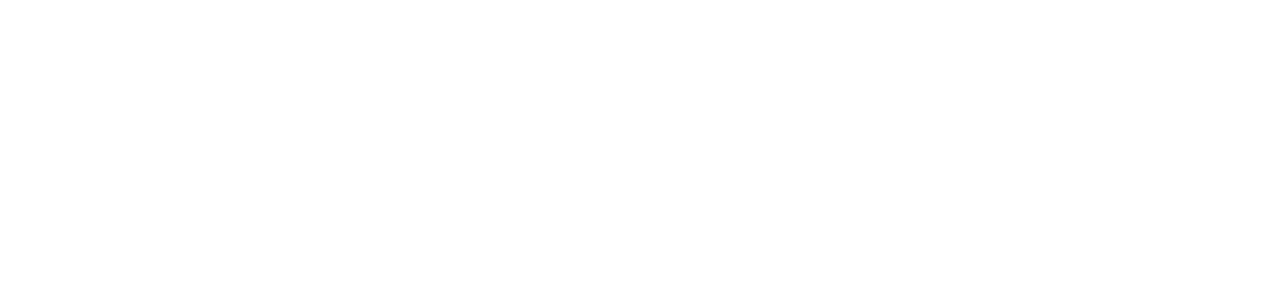
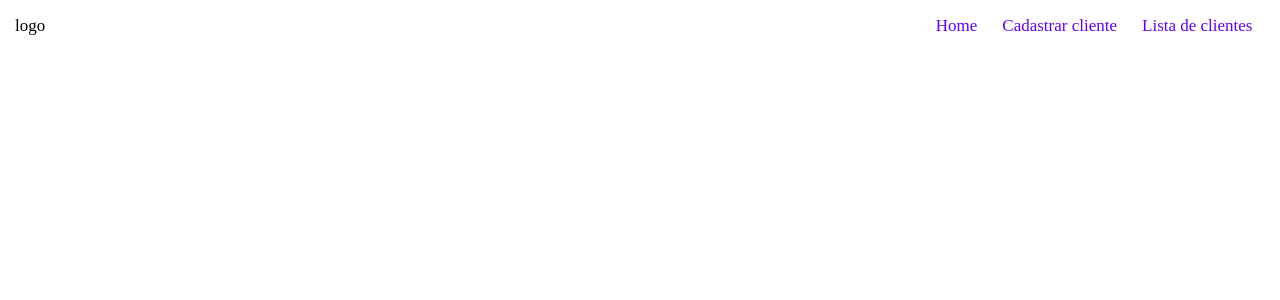
Before and after one commit to rodrigoDeSouzaFernandes/teste-pr-tico-LogLife, a React (Create React App) app: page /home in a window 1280 px wide. Shown: the top 300 px of the page. Built offline with nearby package versions, Linux system fonts and the light colour scheme.

Commit message:
começa formulario de cadastro de clientes

```diff
--- a/src/App.js
+++ b/src/App.js
@@ -6,6 +6,8 @@ import { Reset } from 'styled-reset'
 import Login from './Pages/Login';
 import theme from './theme'
 import Provider from './context/Provider'
+import Home from './Pages/Home';
+import ClientRegister from './Pages/ClientRegister';
 
 
 function App() {
@@ -15,6 +17,8 @@ function App() {
         <Reset />
         <Switch>
           <Route exact path='/' component={ Login } />
+          <Route exact path='/home' component={ Home } />
+          <Route exact path='/register' component={ ClientRegister } />
         </Switch>
       </ThemeProvider>
     </Provider>
--- /dev/null
+++ b/src/Components/ClientRegisterForm/index.js
@@ -0,0 +1,46 @@
+  import React, {useState} from 'react';
+
+  import {ClientForm, ClientTextField} from './styles';
+
+  import {Select, MenuItem, FormHelperText} from '@material-ui/core'
+
+  function ClientRegisterForm() {
+    const [ typeOfClient, setTypeOfClient ] = useState(null);
+
+    const clientType = () => (
+      <>
+        <FormHelperText>Placeholder</FormHelperText>
+        <Select
+            value={typeOfClient}
+            onChange={({target}) => setTypeOfClient(target.value)}
+            displayEmpty
+            // className={classes.selectEmpty}
+            inputProps={{ 'aria-label': 'Without label' }}
+            required
+          >
+            <MenuItem value="" disabled>
+              Placeholder
+            </MenuItem>
+            <MenuItem value={10}>Ten</MenuItem>
+            <MenuItem value={20}>Twenty</MenuItem>
+            <MenuItem value={30}>Thirty</MenuItem>
+          </Select>
+      </>
+    )
+
+    return (
+      <ClientForm>
+        {clientType()}
+        {/* <LoginTextField
+          id="outlined-basic"
+          label="Email"
+          variant="outlined"
+          value={email}
+          onChange={handleChangeEmail}
+        /> */}
+
+      </ClientForm>
+    )
+  }
+
+  export default ClientRegisterForm;
--- /dev/null
+++ b/src/Components/ClientRegisterForm/styles.js
@@ -0,0 +1,20 @@
+import styled from 'styled-components';
+
+import { TextField, Button } from '@material-ui/core'
+
+export const ClientForm = styled.form`
+display: flex;
+flex-direction: column;
+justify-content: center;
+width: 350px;
+`;
+
+export const ClientTextField = styled(TextField)`
+  .MuiInputBase-root {
+    margin-bottom: 5px
+  }
+
+  .MuiOutlinedInput-input {
+    padding: 20px 30px
+  }
+`;
--- a/src/Components/Header/index.js
+++ b/src/Components/Header/index.js
@@ -0,0 +1,18 @@
+import React from 'react';
+
+import { HeaderContainer, NavBar, NavLink } from './styles'
+
+function Header() {
+  return (
+    <HeaderContainer>
+      <div>logo</div>
+      <NavBar>
+        <NavLink to='/home' >Home</NavLink>
+        <NavLink to='/register' >Cadastrar cliente</NavLink>
+        <NavLink to='/clients-list' >Lista de clientes</NavLink>
+      </NavBar>
+    </HeaderContainer>
+  )
+}
+
+export default Header;
--- a/src/Components/Header/styles.js
+++ b/src/Components/Header/styles.js
@@ -0,0 +1,32 @@
+import styled from 'styled-components';
+
+import { Link } from 'react-router-dom';
+
+export const HeaderContainer = styled.header`
+  display:flex;
+  align-items: center;
+  justify-content: space-between;
+  background: white;
+  font-size: 17px;
+  height: 50px;
+  padding: 0 15px;
+`;
+
+export const NavBar = styled.nav`
+  background:none;
+`;
+
+export const NavLink = styled(Link)`
+  width: 135px;
+  border-radius: 6px;
+  text-decoration: none;
+  padding: 10px;
+  margin: 0 2.5px;
+  transition: .5s;
+  color: ${(props) => props.theme.colors.primary};
+  font-weight: 500;
+
+  :hover {
+    color: black;
+  }
+`;
--- a/src/Components/index.js
+++ b/src/Components/index.js
@@ -1,2 +1,4 @@
 export { default as LoginForm } from './LoginForm';
 export { default as RegisterForm } from './RegisterForm';
+export { default as Header } from './Header';
+export { default as ClientRegisterForm } from './ClientRegisterForm';
--- /dev/null
+++ b/src/Pages/ClientRegister/index.js
@@ -0,0 +1,10 @@
+import React from 'react';
+import { ClientRegisterForm } from '../../Components';
+
+function ClientRegister () {
+  return (
+    <ClientRegisterForm />
+  )
+}
+
+export default ClientRegister;
--- /dev/null
+++ b/src/Pages/Home/index.js
@@ -0,0 +1,12 @@
+import React from 'react';
+
+import { Header } from '../../Components'
+
+function Home() {
+
+  return (
+    <Header />
+  )
+}
+
+export default Home;
```
Also changed, not shown: src/Pages/Home/styles.js (added).
